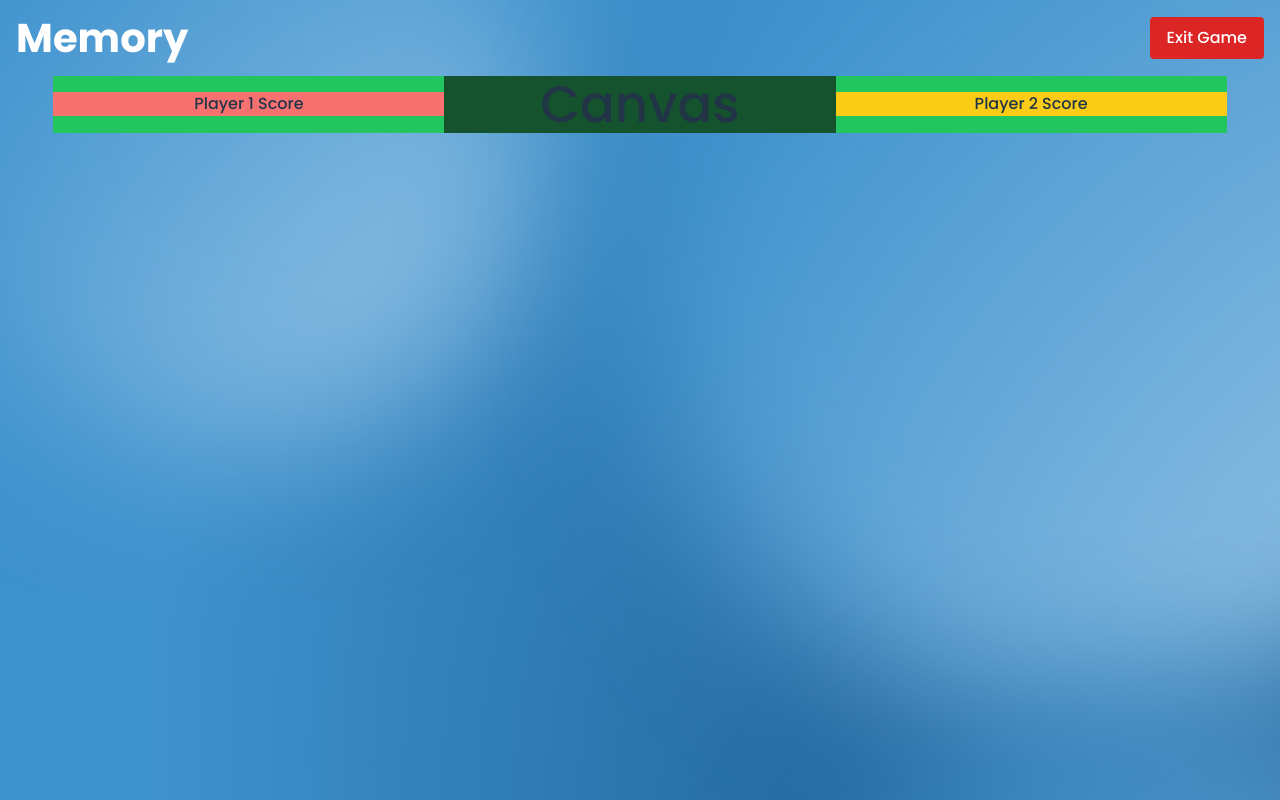
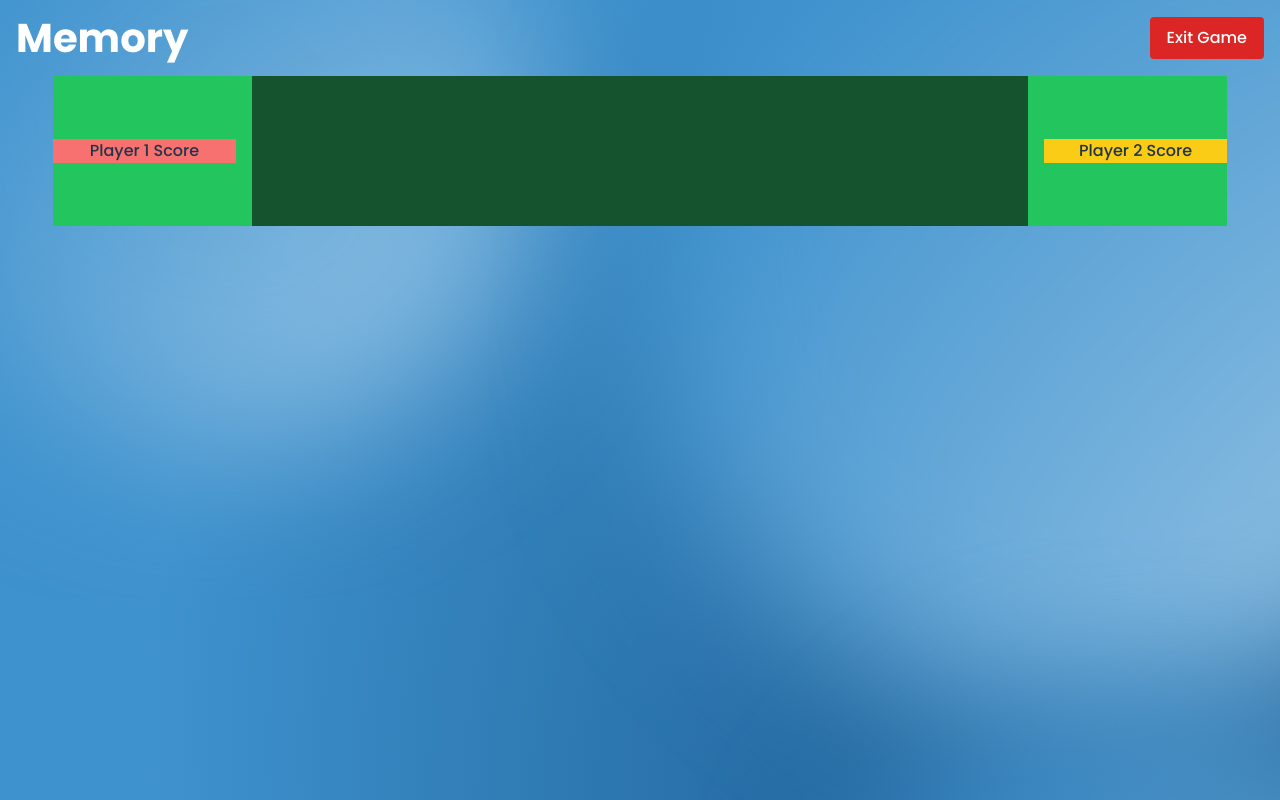
Before and after one commit to zmaqutu/specno-memory-game, a React (Vite) app: page / in a window 1280 px wide. Built offline with nearby package versions, Linux system fonts and the light colour scheme.

Commit message:
WIP: implement grid layout for GameBoard

```diff
--- a/src/components/GameBoard/GameBoard.jsx
+++ b/src/components/GameBoard/GameBoard.jsx
@@ -11,11 +11,11 @@ function GameBoard() {
 
 
   return (
-    <div className="grid grid-cols-3 items-center mx-auto max-h-screen w-11/12  mt-auto mb-10 bg-green-500">
+    <div className="grid grid-cols-6 gap-4 items-center mx-auto max-h-screen w-11/12  mt-auto mb-10 bg-green-500">
       <div className="bg-red-400">Player 1 Score</div>
-      <div className="bg-green-900">
-        <h1>Canvas</h1>
-        {/* <Canvas orthographic camera = {{ position: cameraPosition.current, fov: 53, aspect: width / height, near: 1, far: 5000 }}>
+      <div className="bg-green-900 col-span-4">
+        {/* <h1>Canvas</h1> */}
+        <Canvas orthographic camera = {{ position: cameraPosition.current, fov: 53, aspect: width / height, near: 1, far: 5000 }}>
           <ambientLight />
           <pointLight position={[10, 10, 10]} />
           <mesh>
@@ -23,7 +23,7 @@ function GameBoard() {
             <meshStandardMaterial side={THREE.DoubleSide} color={'orange'} />
           </mesh>
           <OrbitControls />
-        </Canvas> */}
+        </Canvas>
       </div>
       <div className="bg-yellow-400 ">Player 2 Score</div>
     </div>
```
